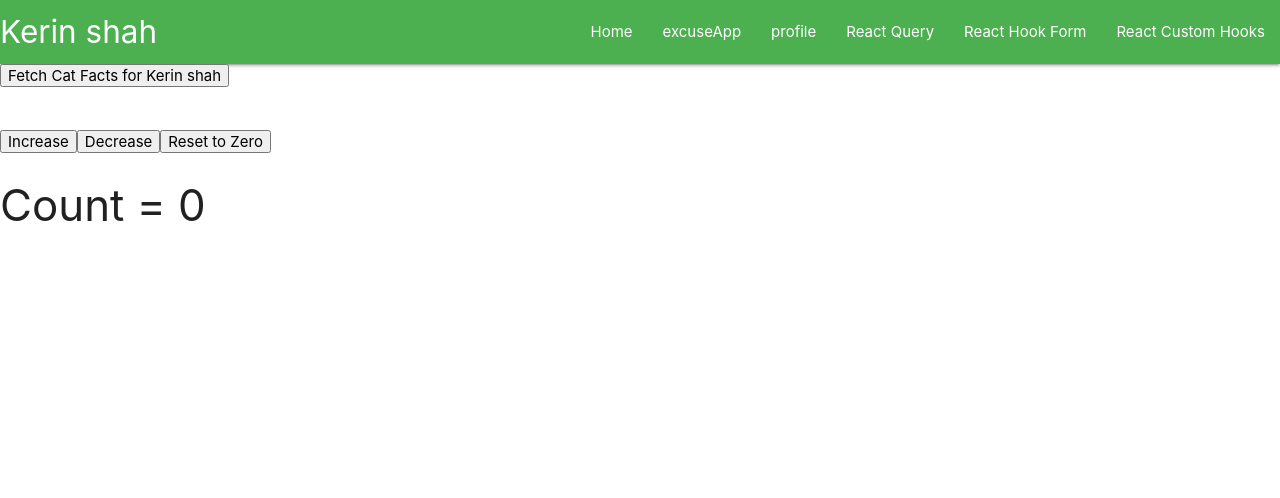
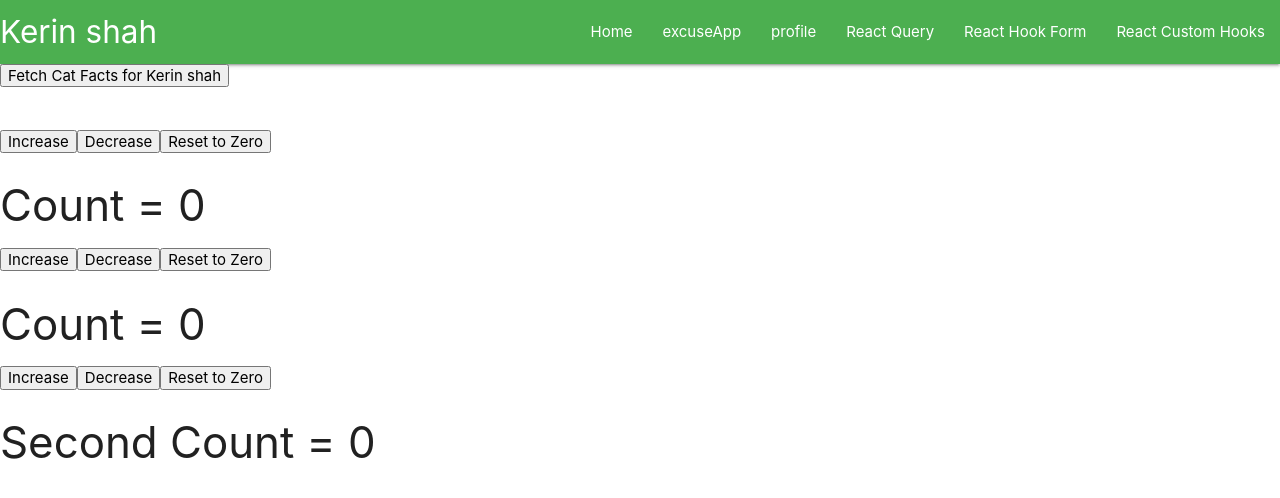
Before and after one commit to kerinshah3/react-practice, a React (Create React App) app: page / in a window 1280 px wide. Shown: the top 498 px of the page. Built offline with nearby package versions, Linux system fonts and the light colour scheme.

Commit message:
use reducer with complex object

```diff
--- a/src/component/api-call/AxiosFetchAPIData.js
+++ b/src/component/api-call/AxiosFetchAPIData.js
@@ -2,6 +2,7 @@ import React, {useContext, useState} from "react";
 import Axios from "axios";
 import {AppContext} from "../../App";
 import UseReducerHook from "../react-hooks/use-reducer/UseReducerHook";
+import UseReduceWithComplexObject from "../react-hooks/use-reducer/UseReduceWithComplexObject";
 
 export default function AxiosFetchAPIData() {
     const {userName}  = useContext(AppContext)
@@ -25,6 +26,7 @@ export default function AxiosFetchAPIData() {
             <h1>{fact}</h1>
             <h3>{length}</h3>
             <UseReducerHook/>
+            <UseReduceWithComplexObject/>
         </div>
     )
 }
--- /dev/null
+++ b/src/component/react-hooks/use-reducer/UseReduceWithComplexObject.js
@@ -0,0 +1,58 @@
+import React , {useReducer} from "react";
+
+const resetValue = {
+    firstCount: 0,
+    secondCount: 0
+}
+const reducer = (state,action) => {
+    switch (action.type) {
+        case 'increment':
+            return {...state , firstCount: state.firstCount + action.value}
+        case 'decrement':
+            return {...state , firstCount: state.firstCount - action.value}
+        case 'increment2':
+            return {...state , secondCount: state.secondCount + action.value}
+        case 'decrement2':
+            return {...state , secondCount: state.secondCount - action.value}
+        case 'reset':
+            return resetValue
+    }
+}
+
+export default function UseReduceWithComplexObject(){
+    let [count , dispatch] = useReducer(reducer,resetValue)
+
+
+    return (
+        <div>
+        <div>
+            <button onClick={() => dispatch({type:'increment', value:1})}>
+                Increase
+            </button>
+            <button onClick={() => dispatch({type:'decrement', value:1})}>
+                Decrease
+            </button>
+            <button onClick={() => dispatch({type:'reset'})}>
+                Reset to Zero
+            </button>
+            <h3>
+                Count = {count.firstCount}
+            </h3>
+        </div>
+    <div>
+        <button onClick={() => dispatch({type:'increment2', value:5})}>
+            Increase
+        </button>
+        <button onClick={() => dispatch({type:'decrement2', value:5})}>
+            Decrease
+        </button>
+        <button onClick={() => dispatch({type:'reset'})}>
+            Reset to Zero
+        </button>
+        <h3>
+            Second Count = {count.secondCount}
+        </h3>
+    </div>
+    </div>
+)
+}
```
